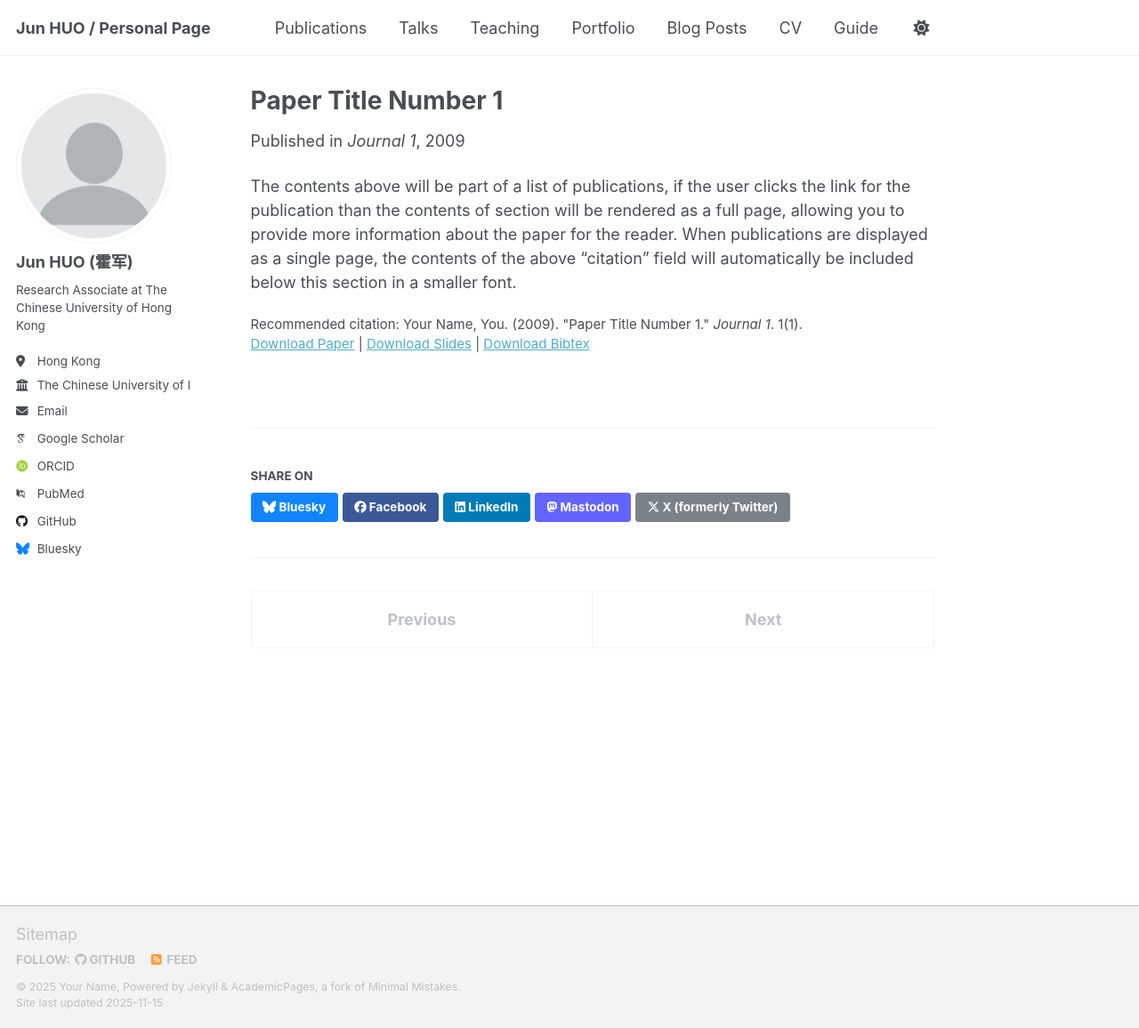
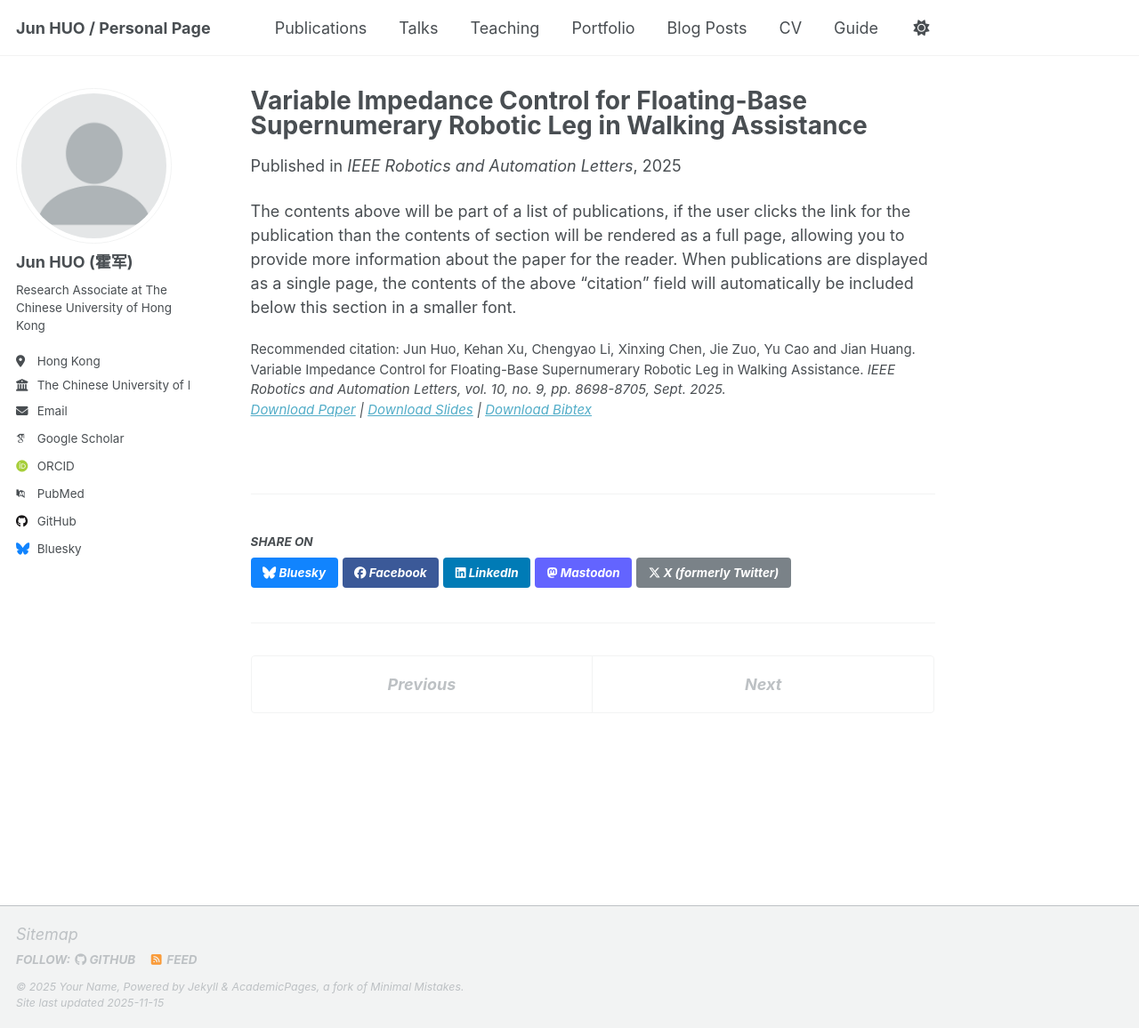
Before and after one commit to FokKwan/huojun.github.io, a Jekyll site: the page built from _publications/2009-10-01-paper-title-number-1.md, in a window 1280 px wide and 1156 px high. Shown: the whole window at 89% size. Built offline with Jekyll 4.4.1, drawn with Linux system fonts in a browser that asks for light colours; some web fonts are replaced; a script that is not in the unit is left out.

Commit message:
Update 2009-10-01-paper-title-number-1.md

```diff
--- a/_publications/2009-10-01-paper-title-number-1.md
+++ b/_publications/2009-10-01-paper-title-number-1.md
@@ -1,14 +1,14 @@
 ---
-title: "Paper Title Number 1"
+title: "Variable Impedance Control for Floating-Base Supernumerary Robotic Leg in Walking Assistance"
 collection: publications
 category: manuscripts
 permalink: /publication/2009-10-01-paper-title-number-1
-excerpt: 'This paper is about the number 1. The number 2 is left for future work.'
-date: 2009-10-01
-venue: 'Journal 1'
+excerpt: 'Jun Huo, Kehan Xu, Chengyao Li, Xinxing Chen, Jie Zuo, Yu Cao and Jian Huang'
+date: September 2025
+venue: 'IEEE Robotics and Automation Letters'
 slidesurl: 'https://academicpages.github.io/files/slides1.pdf'
-paperurl: 'https://academicpages.github.io/files/paper1.pdf'
+paperurl: 'https://ieeexplore.ieee.org/document/11078877'
 bibtexurl: 'https://academicpages.github.io/files/bibtex1.bib'
-citation: 'Your Name, You. (2009). &quot;Paper Title Number 1.&quot; <i>Journal 1</i>. 1(1).'
+citation: 'Jun Huo, Kehan Xu, Chengyao Li, Xinxing Chen, Jie Zuo, Yu Cao and Jian Huang. Variable Impedance Control for Floating-Base Supernumerary Robotic Leg in Walking Assistance. <i>IEEE Robotics and Automation Letters<i>, vol. 10, no. 9, pp. 8698-8705, Sept. 2025.'
 ---
 The contents above will be part of a list of publications, if the user clicks the link for the publication than the contents of section will be rendered as a full page, allowing you to provide more information about the paper for the reader. When publications are displayed as a single page, the contents of the above "citation" field will automatically be included below this section in a smaller font.
```
